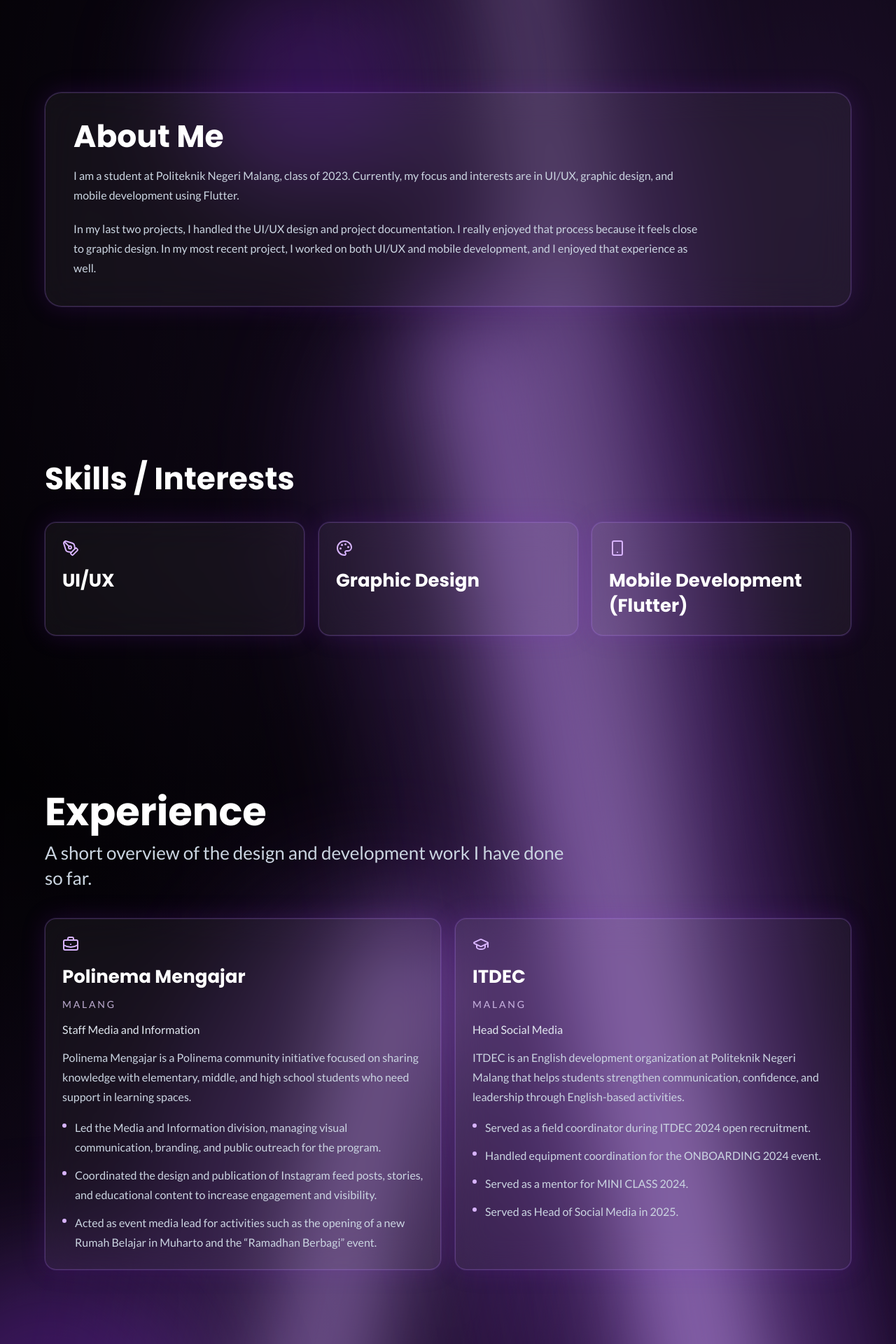
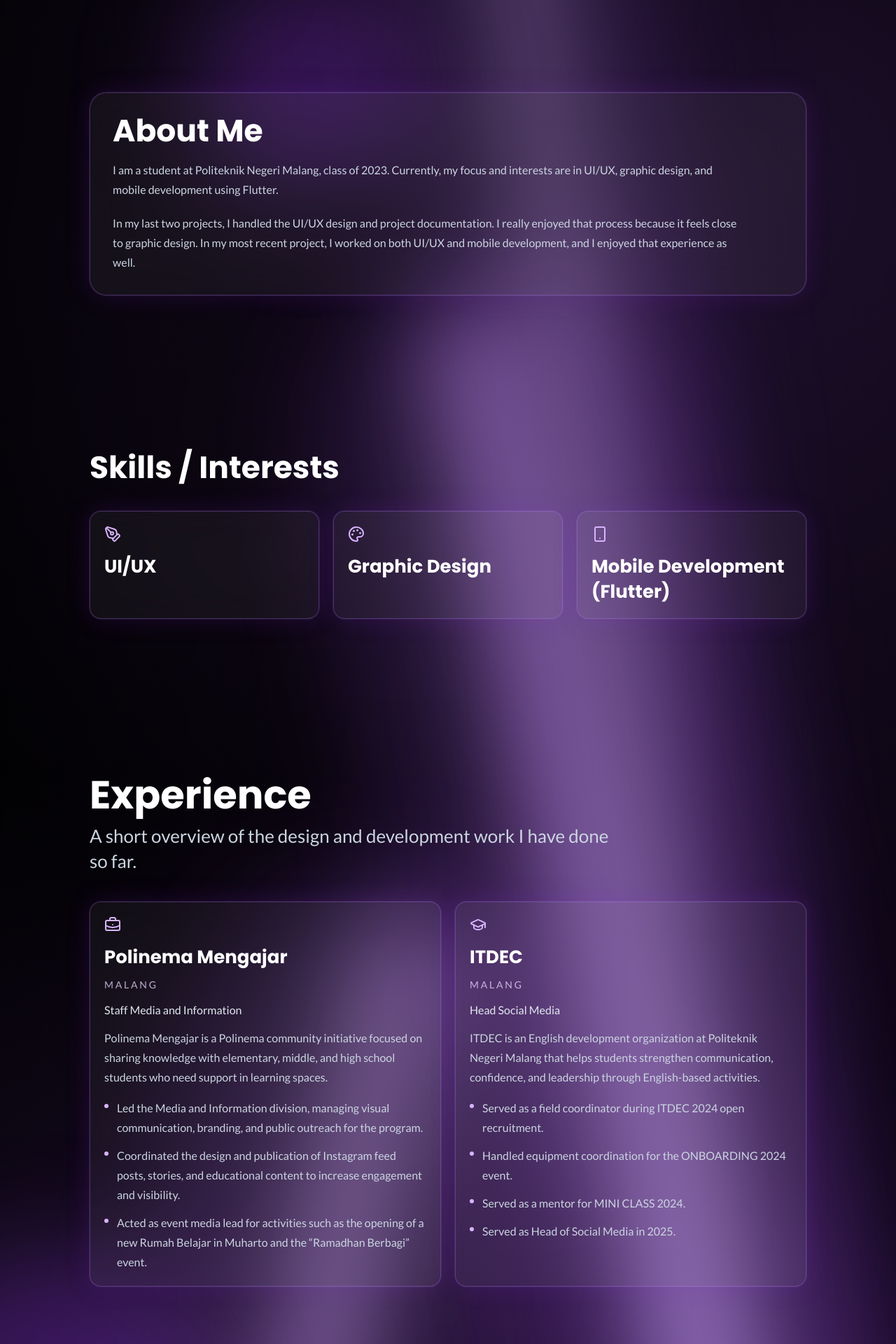
Before and after one commit to byhaqii/My-Porto, a React (Vite) app: page / in a window 1280 px wide. Shown: the part 780-2700 px from the top of the page at 70% size. Built offline with nearby package versions, Linux system fonts and the light colour scheme.

Commit message:
style: tighten layout by reducing component max-widths and padding across portfolio sections

```diff
--- a/src/components/About.jsx
+++ b/src/components/About.jsx
@@ -10,9 +10,9 @@ function About() {
         whileInView={{ opacity: 1, y: 0 }}
         viewport={{ once: true, amount: 0.4 }}
         transition={{ duration: 0.6 }}
-        className="mx-auto max-w-6xl"
+        className="mx-auto max-w-5xl"
       >
-        <div className="glow-card rounded-3xl p-8 md:p-10">
+        <div className="glow-card rounded-3xl p-6 md:p-8">
             <h2 className="mb-5 text-2xl font-semibold text-white sm:text-3xl md:text-4xl lg:text-5xl">
               About Me
             </h2>
--- a/src/components/Experience.jsx
+++ b/src/components/Experience.jsx
@@ -36,7 +36,7 @@ const experiences = [
 function Experience() {
   return (
     <section id="experience" className="section-spacing px-4 md:px-6">
-      <div className="mx-auto max-w-6xl">
+      <div className="mx-auto max-w-5xl">
         <MotionDiv
           initial={{ opacity: 0, y: 24 }}
           whileInView={{ opacity: 1, y: 0 }}
@@ -65,7 +65,7 @@ function Experience() {
                 viewport={{ once: true, amount: 0.2 }}
                 transition={{ duration: 0.45, delay: index * 0.08 }}
                 whileHover={{ scale: 1.03, y: -4 }}
-                className="group glow-card rounded-2xl p-6"
+                className="group glow-card rounded-2xl p-5"
               >
                 <Icon className="mb-4 text-purple-300 transition group-hover:text-purple-200" />
                   <h3 className="text-lg font-medium text-white sm:text-xl md:text-2xl lg:text-3xl">
--- a/src/components/Footer.jsx
+++ b/src/components/Footer.jsx
@@ -12,7 +12,7 @@ function Footer() {
         whileInView={{ opacity: 1, y: 0 }}
         viewport={{ once: true, amount: 0.4 }}
         transition={{ duration: 0.6 }}
-        className="glow-card mx-auto flex max-w-6xl flex-col items-start justify-between gap-5 rounded-3xl p-8 sm:flex-row sm:items-center"
+        className="glow-card mx-auto flex max-w-5xl flex-col items-start justify-between gap-5 rounded-3xl p-6 sm:flex-row sm:items-center"
       >
         <div>
           <h2 className="text-2xl font-semibold text-white md:text-3xl">Contact</h2>
--- a/src/components/Hero.jsx
+++ b/src/components/Hero.jsx
@@ -28,7 +28,7 @@ function Hero() {
           whileInView={{ opacity: 1, y: 0 }}
           viewport={{ once: true }}
           transition={{ duration: 0.7, ease: 'easeOut' }}
-          className="glow-card w-full max-w-4xl rounded-3xl p-6 md:min-h-[340px] md:p-10 lg:min-h-[380px] lg:p-12"
+          className="glow-card w-full max-w-3xl rounded-3xl p-5 md:min-h-[280px] md:p-8 lg:min-h-[320px] lg:p-10"
         >
           <p className="mb-3 text-sm uppercase tracking-[0.16em] text-purple-300 md:text-base">
             Personal Portfolio
--- a/src/components/Portfolio.jsx
+++ b/src/components/Portfolio.jsx
@@ -7,7 +7,7 @@ const MotionA = motion.a
 function Portfolio({ projects }) {
   return (
     <section id="portfolio" className="section-spacing px-4 md:px-6">
-      <div className="mx-auto max-w-6xl">
+      <div className="mx-auto max-w-5xl">
         <MotionDiv
           initial={{ opacity: 0, y: 24 }}
           whileInView={{ opacity: 1, y: 0 }}
@@ -45,7 +45,7 @@ function Portfolio({ projects }) {
                 },
               }}
               whileTap={{ scale: project.link ? 0.992 : 1 }}
-              className={`group glow-card rounded-2xl p-4 transition ${
+              className={`group glow-card rounded-2xl p-3 transition ${
                 project.link ? 'cursor-pointer' : 'cursor-default'
               } block`}
               aria-label={project.link ? `Open ${project.title}` : project.title}
--- a/src/components/Skills.jsx
+++ b/src/components/Skills.jsx
@@ -12,7 +12,7 @@ const skills = [
 function Skills() {
   return (
     <section id="skills" className="section-spacing px-4 md:px-6">
-      <div className="mx-auto max-w-6xl">
+      <div className="mx-auto max-w-5xl">
         <MotionDiv
           initial={{ opacity: 0, y: 24 }}
           whileInView={{ opacity: 1, y: 0 }}
@@ -36,7 +36,7 @@ function Skills() {
                 viewport={{ once: true, amount: 0.2 }}
                 transition={{ duration: 0.45, delay: index * 0.07 }}
                 whileHover={{ scale: 1.03, y: -4 }}
-                className="group glow-card rounded-2xl p-6"
+                className="group glow-card rounded-2xl p-5"
               >
                 <Icon className="mb-4 text-purple-300 transition group-hover:text-purple-200" />
                   <h3 className="text-lg font-medium text-white sm:text-xl md:text-2xl lg:text-3xl">{skill.name}</h3>
```
